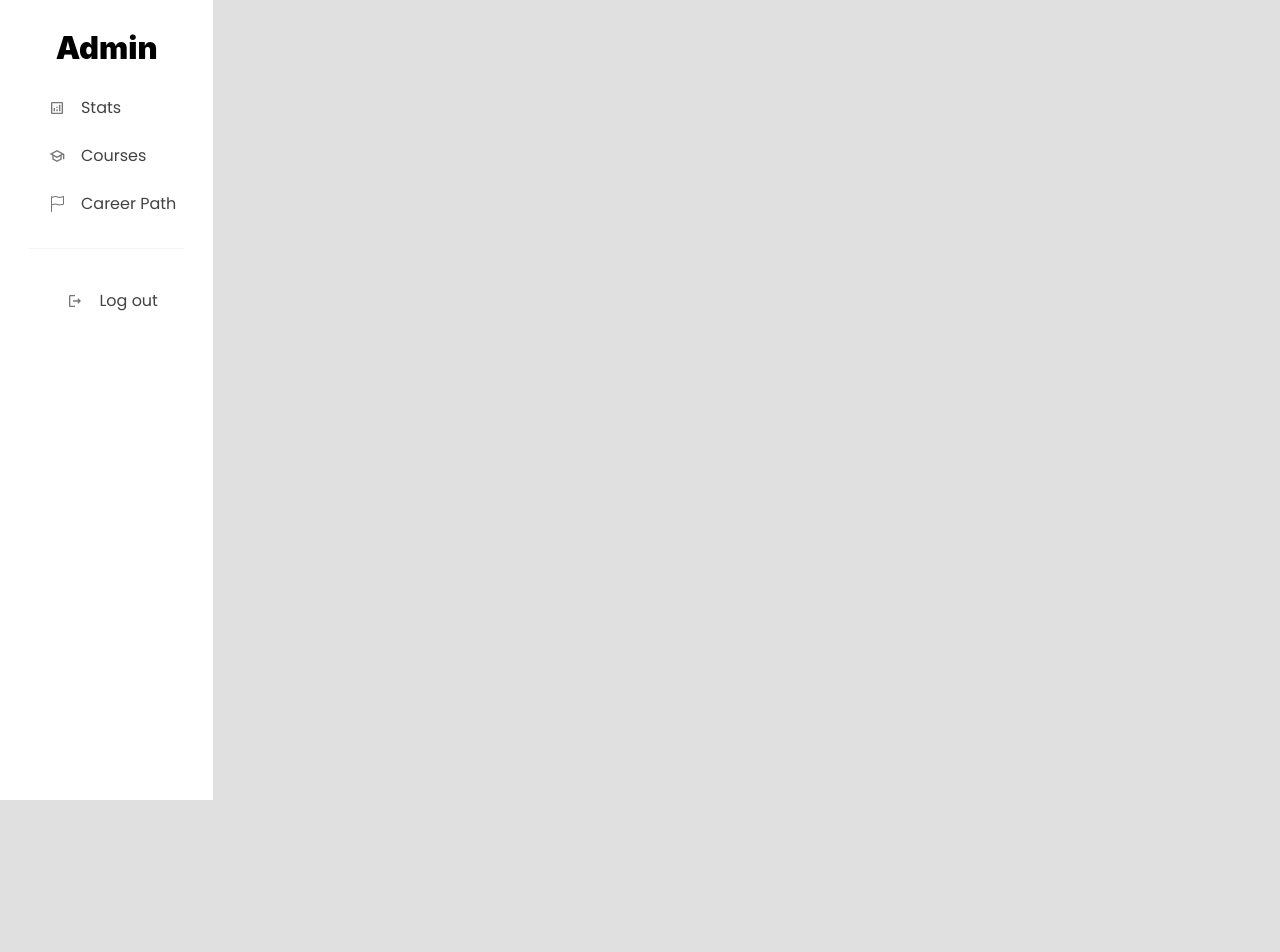
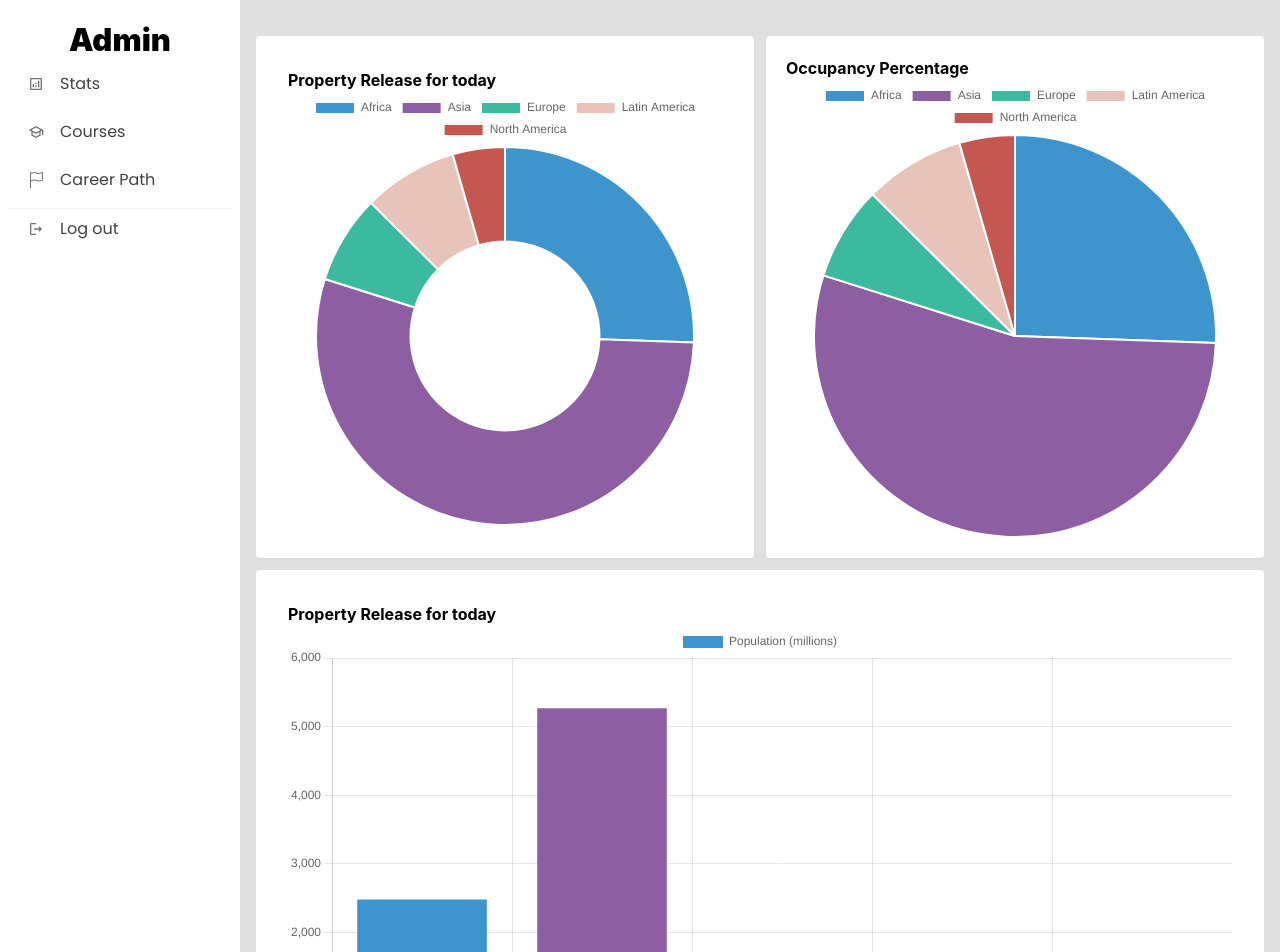
Before and after one commit to TranMachSoHan/ELearning, a React (Create React App) app in the folder admin/FrontEnd/: page /stats in a window 1280 px wide. Shown: the top 952 px of the page. Before the commit the page ends 800 px from the top, so only its background shows below. Built offline with nearby package versions, Linux system fonts and the light colour scheme.

Commit message:
update admin

```diff
--- a/admin/FrontEnd/src/App.js
+++ b/admin/FrontEnd/src/App.js
@@ -7,7 +7,7 @@ import { Career } from './pages/Career'
 
 function App() {
   return (
-    <div>
+    <div class="flex flex-row">
       <SideBar></SideBar>
       <Routes>
 
--- a/admin/FrontEnd/src/components/SideBar.js
+++ b/admin/FrontEnd/src/components/SideBar.js
@@ -1,38 +1,34 @@
-import { Disclosure } from '@headlessui/react'
-import React from 'react'
-import { GiHamburgerMenu } from "react-icons/gi"
+import React, { useState } from 'react'
 import {
     MdOutlineAnalytics,
     MdOutlineSchool,
     MdOutlineLogout
 } from "react-icons/md";
 import { BsFlag } from "react-icons/bs";
+import { NavLink } from "react-router-dom";
 
 function SideBar() {
+    const [path, setPath] = useState('')
     return (
         <div>
-            <Disclosure as="nav">
-                <Disclosure.Button className="absolute top-4 right-4 inline-flex items-center peer justify-center rounded-md p-2text text-gray-900 hover:text-white focus:outline-none focus:ring-2 focus:ring-inset focus:rind-white group hover:bg-gray-900">
-                    <GiHamburgerMenu className="block md:hidden h-6 w-6" aria-hidden="true" />
-                </Disclosure.Button>
-                <div className='p-6 w-1/6 h-screen bg-white z-20 fixed top-0 -left-96 ;g:w-60 lg:left-0 peer-focus:left-0 peer:transition ease-out delay-150 duration-200'>
+            <div className='flex flex-col h-full space-y-5 justify-between min-h-screen w-60 px-2 py-4 bg-white'>
                 <div className="flex flex-col justify-start items-center">
                     <h2 className="font-black text-black cursor-pointer text-headline-21 lg:text-headline-31">Admin</h2>
-                        <div className='my-4 border-b border-grey-100 pb-4'>
-                            <div className='flex mb-2 justify-start items-center gap-4 pl-5 hover:bg-primary-500 p-2 group cursor-pointer hover:shadow-lg m-auto'>
+                    <div className='w-full border-b border-grey-100'>
+                        <NavLink to={'/stats'} onClick={(e) => { setPath('stats') }} className={'flex mb-2 justify-start items-center gap-4 pl-5 hover:bg-primary-500 p-2 group cursor-pointer hover:shadow-lg m-auto' + (path === 'stats' ? 'bg-primary-500' : '')}>
                             <MdOutlineAnalytics className='text-2xl text-grey-600 group-hover:text-white' />
                             <h3 className='text-base text-grey-800 group-hover:text-white font-sans'>Stats</h3>
-                            </div>
-                            <div className='flex mb-2 justify-start items-center gap-4 pl-5 hover:bg-primary-500 p-2 group cursor-pointer hover:shadow-lg m-auto'>
+                        </NavLink>
+                        <NavLink to={'/course'} className='flex mb-2 justify-start items-center gap-4 pl-5 hover:bg-primary-500 p-2 group cursor-pointer hover:shadow-lg m-auto'>
                             <MdOutlineSchool className='text-2xl text-grey-600 group-hover:text-white' />
                             <h3 className='text-base text-grey-800 group-hover:text-white font-sans'>Courses</h3>
-                            </div>
-                            <div className='flex mb-2 justify-start items-center gap-4 pl-5 hover:bg-primary-500 p-2 group cursor-pointer hover:shadow-lg m-auto'>
+                        </NavLink>
+                        <NavLink to={'/career'} className='flex mb-2 justify-start items-center gap-4 pl-5 hover:bg-primary-500 p-2 group cursor-pointer hover:shadow-lg m-auto'>
                             <BsFlag className='text-2xl text-grey-600 group-hover:text-white' />
                             <h3 className='text-base text-grey-800 group-hover:text-white font-sans'>Career Path</h3>
+                        </NavLink>
                     </div>
-                        </div>
-                        <div className='my-4'>
+                    <div class='w-full'>
                         <div className='flex mb-2 justify-start items-center gap-4 pl-5 hover:bg-primary-500 p-2 group cursor-pointer hover:shadow-lg m-auto'>
                             <MdOutlineLogout className='text-2xl text-grey-600 group-hover:text-white' />
                             <h3 className='text-base text-grey-800 group-hover:text-white font-sans'>Log out</h3>
@@ -40,8 +36,6 @@ function SideBar() {
                     </div>
                 </div>
             </div>
-            </Disclosure>
-
         </div>
     )
 }
--- a/admin/FrontEnd/src/pages/Career.js
+++ b/admin/FrontEnd/src/pages/Career.js
@@ -1,7 +1,65 @@
-import React from 'react'
+import React, { useState } from 'react'
 
 export const Career = () => {
+    const data = {
+        learning_path: [
+            {
+                name: 'Python',
+                courselist: [
+                    {
+                        name: "Python for beginnder"
+                    }, {
+                        name: "Python for junior"
+                    }, {
+                        name: "Python for senior"
+                    }
+                ]
+            },
+            {
+                name: 'Java',
+                courselist: [
+                    {
+                        name: "Java for beginnder"
+                    }, {
+                        name: "Java for junior"
+                    }, {
+                        name: "Java for senior"
+                    }
+                ]
+            }, {
+                name: 'C++',
+                courselist: [
+                    {
+                        name: "C++ for beginnder"
+                    }, {
+                        name: "C++ for junior"
+                    }, {
+                        name: "C++ for senior"
+                    }
+                ]
+            }
+        ]
+    }
+    const [state, setState] = useState(data.learning_path[0].name)
     return (
-        <div>Career</div>
+        <div class="flex flex-col mt-5 w-full p-4">
+            <div class="flex flex-row p-8 bg-white rounded shadow-sm">
+                <div class="flex flex-col border-r border-grey-100 pr-4">
+                    {data.learning_path.map((item, key) => (
+                        <div class="my-4">
+                            <h2 onClick={(e) => { setState(item.name); console.log(state) }} class={"text-base font-black cursor-pointer  group-hover:text-white font-sans" + (state === item.name ? "text-primary-500" : "text-grey-800")}>{item.name}</h2>
+                        </div>
+                    ))}
+                </div>
+                <div class="flex flex-col right-0 pl-5">
+                    {data.learning_path.map((item, key) => (
+                        <div class="my-4">
+                            <h2 class="text-base text-grey-800 group-hover:text-white font-sans">item.name</h2>
+                        </div>
+                    ))}
+                </div>
+
+            </div>
+        </div>
     )
 }
--- a/admin/FrontEnd/src/pages/Stats.js
+++ b/admin/FrontEnd/src/pages/Stats.js
@@ -1,9 +1,113 @@
 import React from 'react'
+import { Doughnut, Pie, Bar } from 'react-chartjs-2';
+import { Chart as ChartJS, ArcElement, Tooltip, Legend, CategoryScale, LinearScale, BarElement } from "chart.js";
 
 export const Stats = () => {
+    ChartJS.register(ArcElement, Tooltip, Legend, CategoryScale, LinearScale, BarElement);
     return (
-        <div>
-            Stats
+        <div class=" mt-5 grid w-full lg:grid-cols-2 md:grid-cols-2 p-4 gap-3">
+            <div class="flex flex-col p-8 bg-white rounded shadow-sm">
+                <b class="flex flex-row text-gray-500">Property Release for today</b>
+                <Doughnut
+                    data={{
+                        labels: [
+                            "Africa",
+                            "Asia",
+                            "Europe",
+                            "Latin America",
+                            "North America"
+                        ],
+                        datasets: [
+                            {
+                                label: "Population (millions)",
+                                backgroundColor: [
+                                    "#3e95cd",
+                                    "#8e5ea2",
+                                    "#3cba9f",
+                                    "#e8c3b9",
+                                    "#c45850"
+                                ],
+                                data: [2478, 5267, 734, 784, 433]
+                            }
+                        ]
+                    }}
+                    option={{
+                        title: {
+                            display: true,
+                            text: "Predicted world population (millions) in 2050"
+                        }
+                    }}
+                />
+            </div>
+
+            <div class=" flex flex-col p-5 bg-white rounded shadow-sm">
+                <b class="flex flex-row text-gray-500">Occupancy Percentage</b>
+                <Pie
+                    data={{
+                        labels: [
+                            "Africa",
+                            "Asia",
+                            "Europe",
+                            "Latin America",
+                            "North America"
+                        ],
+                        datasets: [
+                            {
+                                label: "Population (millions)",
+                                backgroundColor: [
+                                    "#3e95cd",
+                                    "#8e5ea2",
+                                    "#3cba9f",
+                                    "#e8c3b9",
+                                    "#c45850"
+                                ],
+                                data: [2478, 5267, 734, 784, 433]
+                            }
+                        ]
+                    }}
+                    option={{
+                        title: {
+                            display: true,
+                            text: "Predicted world population (millions) in 2050"
+                        }
+                    }}
+                />
+            </div>
+            <div class="col-span-2 flex flex-col p-8 bg-white rounded shadow-sm">
+                <b class="flex flex-row text-gray-500">Property Release for today</b>
+                <Bar
+                    data={{
+                        labels: [
+                            "Africa",
+                            "Asia",
+                            "Europe",
+                            "Latin America",
+                            "North America"
+                        ],
+                        datasets: [
+                            {
+                                label: "Population (millions)",
+                                backgroundColor: [
+                                    "#3e95cd",
+                                    "#8e5ea2",
+                                    "#3cba9f",
+                                    "#e8c3b9",
+                                    "#c45850"
+                                ],
+                                data: [2478, 5267, 734, 784, 433]
+                            }
+                        ]
+                    }}
+                    options={{
+                        legend: { display: false },
+                        title: {
+                            display: true,
+                            text: "Predicted world population (millions) in 2050"
+                        }
+                    }}
+                />
+            </div>
+
         </div>
     )
 }
```
Also changed, not shown: admin/FrontEnd/src/pages/Courses.js (+53 -1 lines). Lines whose indentation alone changed are shown as unchanged.
